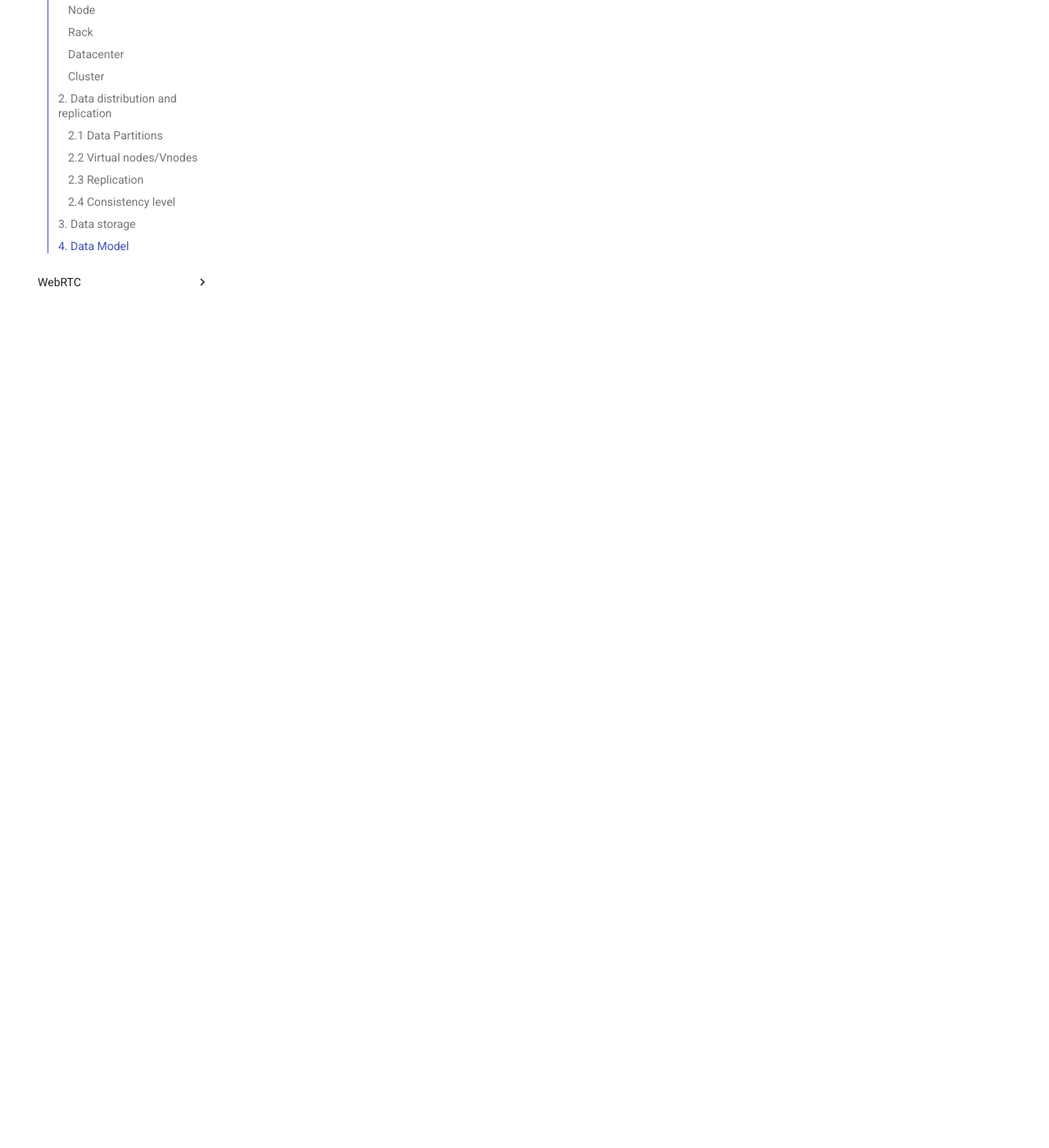
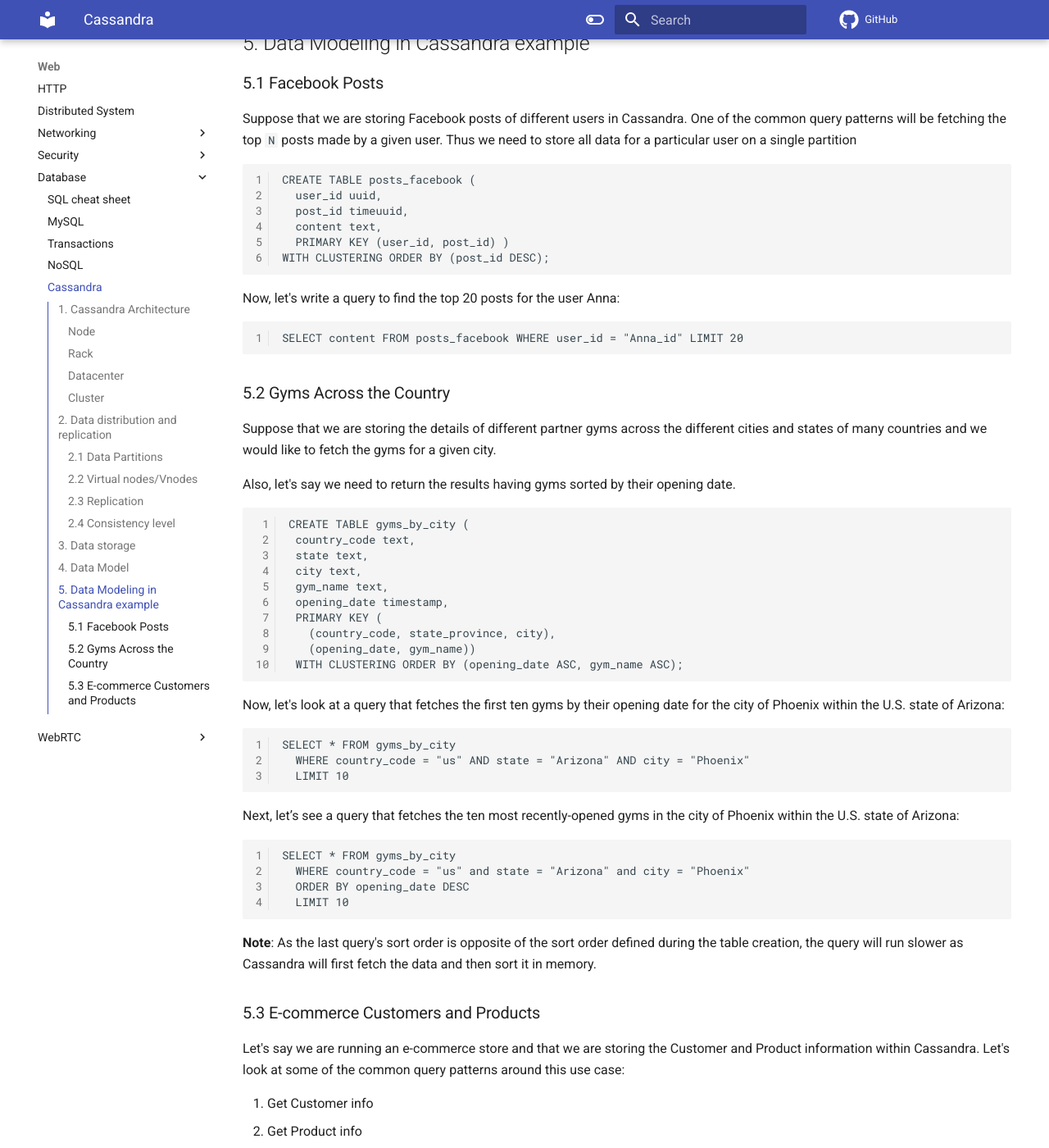
Before and after one commit to dinhhuy258/notes, an MkDocs documentation site: the page built from docs/web/database/cassandra.md, in a window 1280 px wide and 1400 px high, scrolled down 13655 px. Shown: the whole window at 82% size. Built offline with MkDocs 1.6.1 and Material for MkDocs 9.7.7, drawn with Linux system fonts in a browser that asks for light colours; comment, search, counter and statistics services are not loaded; some of the changed text lies outside the part shown.

Commit message:
Cassandra - data model example

````diff
--- a/docs/web/database/cassandra.md
+++ b/docs/web/database/cassandra.md
@@ -242,6 +226,37 @@ Syntax
 
 ```
 Create index IndexName on KeyspaceName.TableName(ColumnName);
+```
+
+**Row**
+
+Each row consists of a row key — also known as the primary key — and a set of columns, as shown in the following figure.
+
+![](../../assets/images/database/cassandra_row.png)
+
+Each row may have different column names. That is why Cassandra is row-oriented and column-oriented. There are no timestamps for the row.
+
+**Column**
+
+A column is the smallest data model element in Cassandra. Although it also exists in a relational database, the column in Cassandra is different. The figure below shows that each column consists of a column name, column value, timestamp, and TTL ( Time-To-Live ).
+
+![](../../assets/images/database/cassandra_column.png)
+
+The timestamp is used for conflict resolution by client applications during write operations.
+Time-To-Live is an optional expiration value that is used to mark columns that are deleted after expiration.
+
+Time-To-Live:
+
+During data insertion, you have to specify ‘ttl’ value in seconds. ‘ttl’ value is the time to live value for the data. After that particular amount of time, data will be automatically removed.
+
+For example, specify ttl value 100 seconds during insertion. Data will be automatically deleted after 100 seconds. When data is expired, that expired data is marked with a tombstone.
+
+A tombstone exists for a grace period. After data is expired, data is automatically removed after compaction process.
+
+Syntax:
+
+```
+Insert into KeyspaceName.TableName(ColumnNames) values(ColumnValues) using ttl TimeInseconds;
 ```
 
 **Cassandra Data Model Rules**
@@ -260,3 +275,119 @@ What cassandra does not support:
 8. Greater than (>) and less than (<) query is only supported on clustering column.
 
 Cassandra query language is not suitable for analytics purposes because it has so many limitations.
+
+## 5. Data Modeling in Cassandra example
+
+### 5.1 Facebook Posts
+
+Suppose that we are storing Facebook posts of different users in Cassandra. One of the common query patterns will be fetching the top `N` posts made by a given user. Thus we need to store all data for a particular user on a single partition
+
+```
+CREATE TABLE posts_facebook (
+  user_id uuid,
+  post_id timeuuid,
+  content text,
+  PRIMARY KEY (user_id, post_id) )
+WITH CLUSTERING ORDER BY (post_id DESC);
+```
+
+Now, let's write a query to find the top 20 posts for the user Anna:
+
+```
+SELECT content FROM posts_facebook WHERE user_id = "Anna_id" LIMIT 20
+```
+
+### 5.2 Gyms Across the Country
+
+Suppose that we are storing the details of different partner gyms across the different cities and states of many countries and we would like to fetch the gyms for a given city.
+
+Also, let's say we need to return the results having gyms sorted by their opening date.
+
+```
+CREATE TABLE gyms_by_city (
+ country_code text,
+ state text,
+ city text,
+ gym_name text,
+ opening_date timestamp,
+ PRIMARY KEY (
+   (country_code, state_province, city),
+   (opening_date, gym_name))
+ WITH CLUSTERING ORDER BY (opening_date ASC, gym_name ASC);
+```
+
+Now, let's look at a query that fetches the first ten gyms by their opening date for the city of Phoenix within the U.S. state of Arizona:
+
+```
+SELECT * FROM gyms_by_city
+  WHERE country_code = "us" AND state = "Arizona" AND city = "Phoenix"
+  LIMIT 10
+```
+
+Next, let’s see a query that fetches the ten most recently-opened gyms in the city of Phoenix within the U.S. state of Arizona:
+
+```
+SELECT * FROM gyms_by_city
+  WHERE country_code = "us" and state = "Arizona" and city = "Phoenix"
+  ORDER BY opening_date DESC
+  LIMIT 10
+```
+
+**Note**: As the last query's sort order is opposite of the sort order defined during the table creation, the query will run slower as Cassandra will first fetch the data and then sort it in memory.
+
+### 5.3 E-commerce Customers and Products
+
+Let's say we are running an e-commerce store and that we are storing the Customer and Product information within Cassandra. Let's look at some of the common query patterns around this use case:
+
+1. Get Customer info
+2. Get Product info
+3. Get all Customers who like a given Product
+4. Get all Products a given Customer likes
+
+We will start by using separate tables for storing the Customer and Product information. However, we need to introduce a fair amount of denormalization to support the 3rd and 4th queries shown above.
+
+We will create two more tables to achieve this – “Customer_by_Product” and “Product_by_Customer“.
+
+```
+CREATE TABLE Customer (
+  cust_id text,
+  first_name text,
+  last_name text,
+  registered_on timestamp,
+  PRIMARY KEY (cust_id));
+
+CREATE TABLE Product (
+  prdt_id text,
+  title text,
+  PRIMARY KEY (prdt_id));
+
+CREATE TABLE Customer_By_Liked_Product (
+  liked_prdt_id text,
+  liked_on timestamp,
+  title text,
+  cust_id text,
+  first_name text,
+  last_name text,
+  PRIMARY KEY (prdt_id, liked_on));
+
+CREATE TABLE Product_Liked_By_Customer (
+  cust_id text,
+  first_name text,
+  last_name text,
+  liked_prdt_id text,
+  liked_on timestamp,
+  title text,
+  PRIMARY KEY (cust_id, liked_on));
+```
+
+Query to find the ten Customers who most recently liked the product “Pepsi“:
+
+```
+SELECT * FROM Customer_By_Liked_Product WHERE title = "Pepsi" LIMIT 10
+```
+
+Query that finds the recently-liked products (up to ten) by a customer named “Anna“:
+
+```
+SELECT * FROM Product_Liked_By_Customer WHERE first_name = "Anna" LIMIT 10
+```
````
Also changed, not shown: other parts of docs/web/database/cassandra.md (+0 -16 lines).
